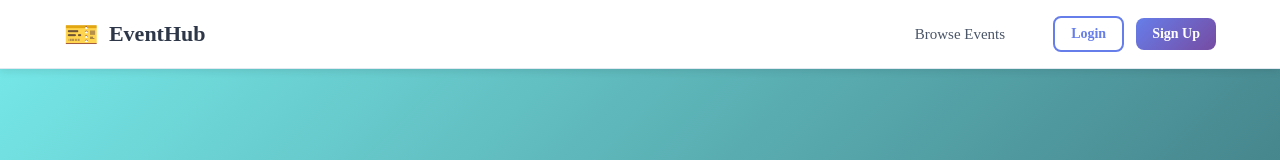
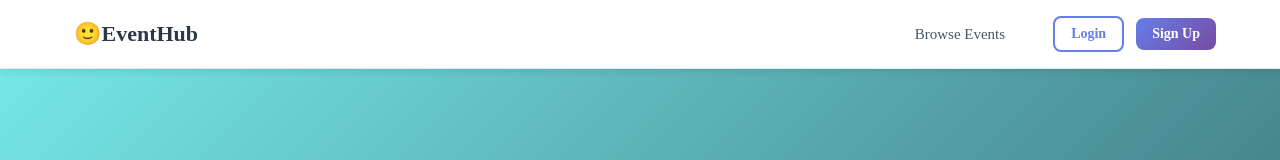
Before and after one commit to jameela689/bellcorp, a React (Vite) app in the folder frontendcorp/: page /login in a window 1280 px wide. Shown: the top 160 px of the page. Built offline with nearby package versions, Linux system fonts and the light colour scheme.

Commit message:
login updated

```diff
--- a/frontendcorp/src/Components/EventDashboard/Navbar/Navbar.jsx
+++ b/frontendcorp/src/Components/EventDashboard/Navbar/Navbar.jsx
@@ -80,8 +80,8 @@
       <div className="navbar-container">
         {/* Logo */}
         <div className="navbar-logo" onClick={() => handleNavigation('/events')}>
-          <span className="logo-icon">🎫</span>
-          <span className="logo-text">EventHub</span>
+          <span className="logo-icon"></span>
+          <span className="logo-text">&#128578;EventHub</span>
         </div>
 
         {/* Mobile Menu Toggle */}
--- a/frontendcorp/src/Components/Login/Login.jsx
+++ b/frontendcorp/src/Components/Login/Login.jsx
@@ -1,7 +1,7 @@
 import { useState } from 'react';
 import axios from 'axios';
 import Cookies from 'js-cookie';
-import { useNavigate } from 'react-router-dom';
+import { useNavigate,Link } from 'react-router-dom';
 import './Login.css';
 
 
@@ -181,7 +181,7 @@
           <div className="form-footer">
             <p>
               Don't have an account? {' '}
-              <a href="/signup">Sign up here</a>
+              <Link to="/signup">Sign up here</Link>
             </p>
           </div>
         </form>
```
